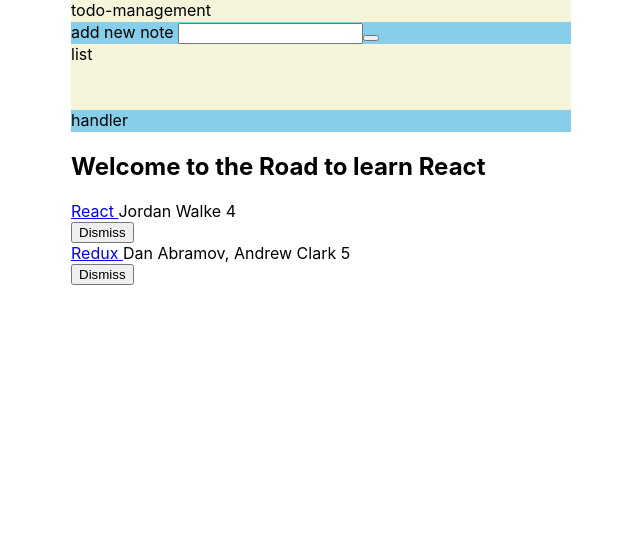
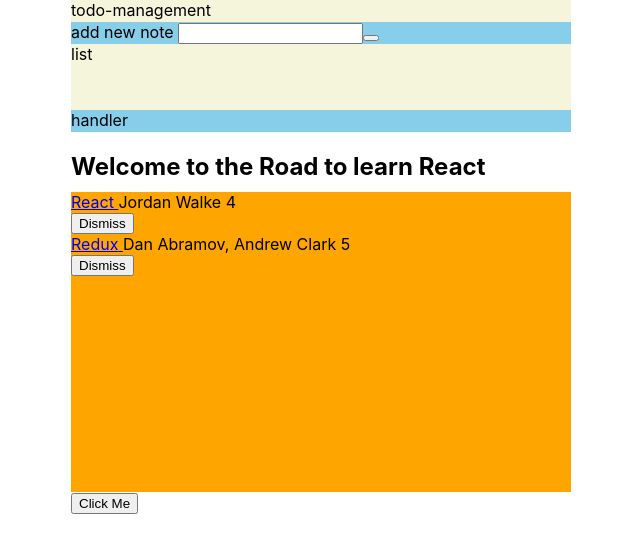
Before and after one commit to xhf394/todo-management, a React (Create React App) app: page / in a window 1280 px wide. Shown: the top 552 px of the page, without its empty margins (319-959 px from the left). Built offline with nearby package versions, Linux system fonts and the light colour scheme.

Commit message:
bind this, update css template

```diff
--- a/src/Components/TheRoad/TheRoad.js
+++ b/src/Components/TheRoad/TheRoad.js
@@ -50,6 +50,36 @@
   	[key]: 'Robin',
   }
 
+
+  //example for binding
+  class ExplainBindingsComponent extends Component {
+  	constructor(){
+  		super();
+  		this.state = {
+  			list,
+  		}
+  		this.onClickMe = this.onClickMe.bind(this);
+  	}
+
+  	onClickMe() {
+  		console.log(this);
+  	}
+
+
+  	render() {
+  		return (
+  		<div>
+  		<button
+   		  onClick={this.onClickMe}
+   		  type='button'
+  		>
+         Click Me
+  		</button>
+  		</div>
+  		)
+  	}
+  }
+
 class TheRoad extends Component {
 
   //constructor will be called only once when the component initializes
@@ -88,10 +118,10 @@
 
       <div className="theRoad">
       	<h2> {helloWorld}</h2>
-      	<div>
+      	<div className="list">
       	  {this.state.list.map(item => {
       		return (
-      		  <div key={item.objectID}>
+      		  <div key={item.objectID} className="list-Item">
       		    <span>
       		      <a href={item.url}> {item.title} </a>
       		    </span>
@@ -114,6 +144,7 @@
       		  )
       	})}
       	</div>
+      	<ExplainBindingsComponent />
       </div>
     );
   }
--- a/src/Components/TheRoad/theRoad.css
+++ b/src/Components/TheRoad/theRoad.css
@@ -1,4 +1,12 @@
 .theRoad {
 	width: 500px;
 	margin:0 auto;
+	display: grid;
+    grid-template-rows: 60px minmax(auto, 300px) 60px;
 }
+
+.list {
+  display: grid;
+  align-content: start;
+  background-color: orange;
+}
--- a/src/Components/TodoListContent/todoList.css
+++ b/src/Components/TodoListContent/todoList.css
@@ -3,10 +3,10 @@
   width: 500px;
   margin:0 auto;
 	 /* split content page to three parts */
-  grid-template-areas: "todo-Header"
+/*  grid-template-areas: "todo-Header"
                        "todo-New"
                        "todo-Listing"
-                       "button-Handler";
+                       "button-Handler";*/
 
   /* set up rows heights and column width */
   grid-template-rows: repeat(6, 1fr);
```
